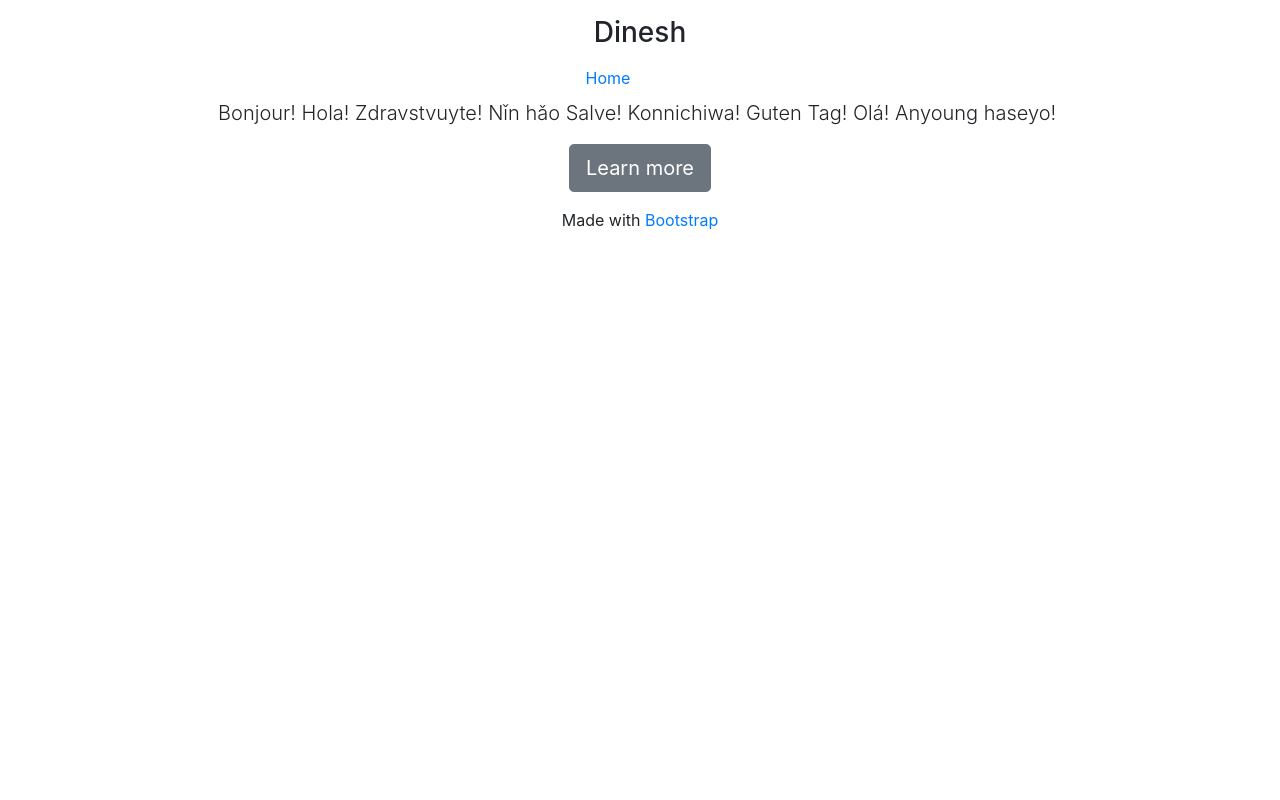
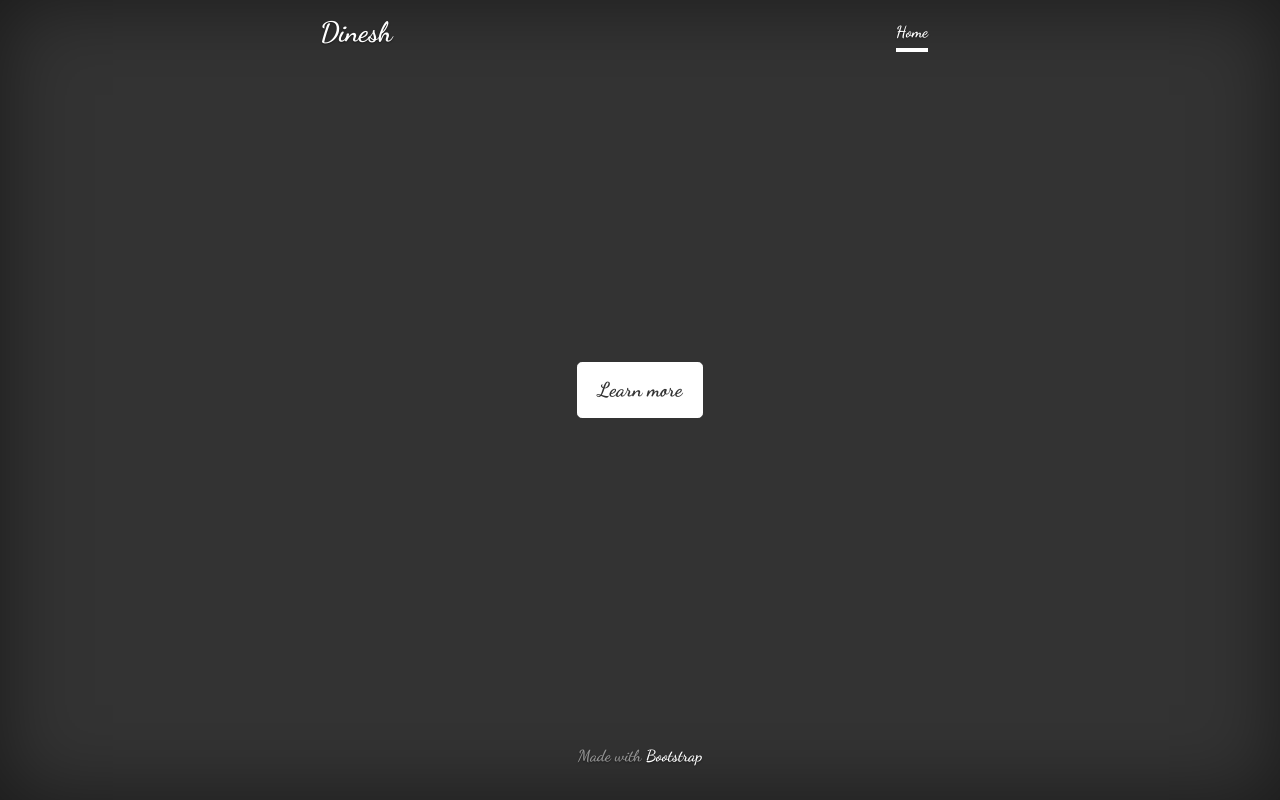
Before and after one commit to dineshh912/dineshh912.github.io, a plain HTML site: page index.html in a window 1280 px wide. Drawn offline with nearby package versions, Linux system fonts and the light colour scheme.

Commit message:
'font-added'

```diff
--- a/assets/css/style.css
+++ b/assets/css/style.css
@@ -1,3 +1,7 @@
+
+/*** FONT ***/
+@import url('https://fonts.googleapis.com/css2?family=Dancing+Script:wght@700&display=swap');
+
 
 .bd-placeholder-img {
   font-size: 1.125rem;
@@ -13,3 +17,111 @@
     font-size: 3.5rem;
   }
 }
+
+/*
+ * Globals
+ */
+
+/* Links */
+a,
+a:focus,
+a:hover {
+  color: #fff;
+}
+
+/* Custom default button */
+.btn-secondary,
+.btn-secondary:hover,
+.btn-secondary:focus {
+  color: #333;
+  text-shadow: none; /* Prevent inheritance from `body` */
+  background-color: #fff;
+  border: .05rem solid #fff;
+}
+
+
+/*
+ * Base structure
+ */
+
+html,
+body {
+  height: 100%;
+  background-color: #333;
+}
+
+body {
+  font-family: 'Dancing Script', cursive;
+  display: -ms-flexbox;
+  display: flex;
+  color: #fff;
+  text-shadow: 0 .05rem .1rem rgba(0, 0, 0, .5);
+  box-shadow: inset 0 0 5rem rgba(0, 0, 0, .5);
+}
+
+.cover-container {
+  max-width: 42em;
+}
+
+
+/*
+ * Header
+ */
+.masthead {
+  margin-bottom: 2rem;
+}
+
+.masthead-brand {
+  margin-bottom: 0;
+}
+
+.nav-masthead .nav-link {
+  padding: .25rem 0;
+  font-weight: 700;
+  color: rgba(255, 255, 255, .5);
+  background-color: transparent;
+  border-bottom: .25rem solid transparent;
+}
+
+.nav-masthead .nav-link:hover,
+.nav-masthead .nav-link:focus {
+  border-bottom-color: rgba(255, 255, 255, .25);
+}
+
+.nav-masthead .nav-link + .nav-link {
+  margin-left: 1rem;
+}
+
+.nav-masthead .active {
+  color: #fff;
+  border-bottom-color: #fff;
+}
+
+@media (min-width: 48em) {
+  .masthead-brand {
+    float: left;
+  }
+  .nav-masthead {
+    float: right;
+  }
+}
+
+
+/*
+ * Cover
+ */
+.cover {
+  padding: 0 1.5rem;
+}
+.cover .btn-lg {
+  padding: .75rem 1.25rem;
+  font-weight: 700;
+}
+
+
+/*
+ * Footer
+ */
+.mastfoot {
+  color: rgba(255, 255, 255, .5);
+}
--- a/index.html
+++ b/index.html
@@ -9,14 +9,7 @@
     <title>Hola!!</title>
 
     <!-- Favicons -->
-    <link rel="apple-touch-icon" href="#" sizes="180x180">
-    <link rel="icon" href="#" sizes="32x32" type="image/png">
-    <link rel="icon" href="#" sizes="16x16" type="image/png">
-    <link rel="manifest" href="#">
-    <link rel="mask-icon" href="#" color="#563d7c">
-    <link rel="icon" href="#">
-    <meta name="msapplication-config" content="#">
-    <meta name="theme-color" content="#563d7c">
+
 
     <!-- Bootstrap core CSS -->
     <link href="https://stackpath.bootstrapcdn.com/bootstrap/4.4.1/css/bootstrap.min.css" rel="stylesheet">
@@ -39,7 +32,7 @@
   </header>
 
   <main role="main" class="inner cover">
-    <p class="lead">Bonjour!&nbsp;Hola!&nbsp;Zdravstvuyte!&nbsp;Nǐn hǎo&nbsp;Salve!&nbsp;Konnichiwa!&nbsp;Guten Tag!&nbsp;Olá!&nbsp;Anyoung haseyo!&nbsp;</p>
+
     <p class="lead">
       <a href="https://www.github.com/dineshh912/" class="btn btn-lg btn-secondary">Learn more</a>
     </p>
```
